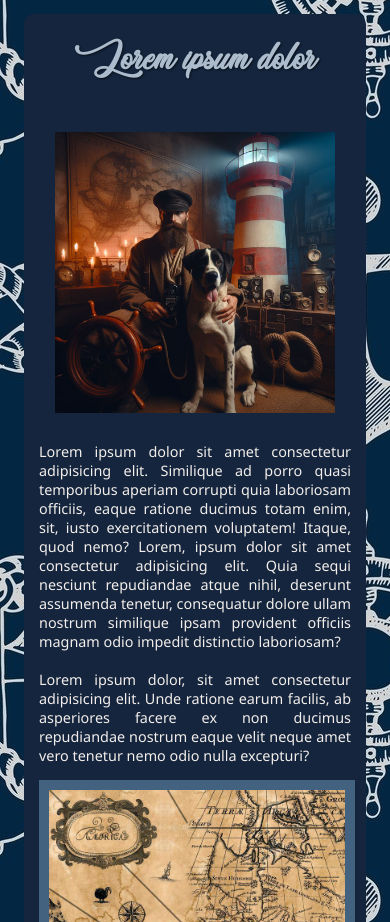
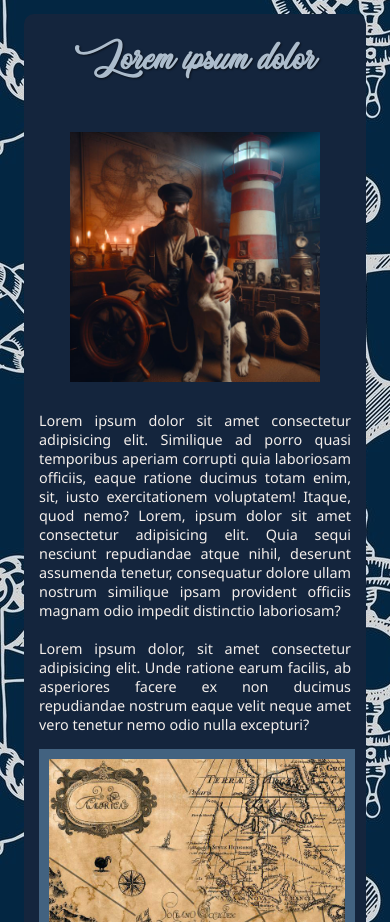
Before and after one commit to tridentam/nautical, a plain HTML site: page index.html in a window 390 px wide. Shown: the part 4960-5882 px from the top of the page. Drawn offline with nearby package versions, Linux system fonts and the light colour scheme.

Commit message:
Update mobilefirst.css

```diff
--- a/estilos/mobilefirst.css
+++ b/estilos/mobilefirst.css
@@ -444,8 +444,9 @@ video {
 }
 
 #cap {
-    max-width: 90%;
-    height: 80%;
+    min-width: 40%;
+    width: 250px;
+    height: 250px;
     margin-bottom: 15px;
     margin-top: 15px;
     background-image: url(../imagens/high-resolution-wood-background.jpg);
```
